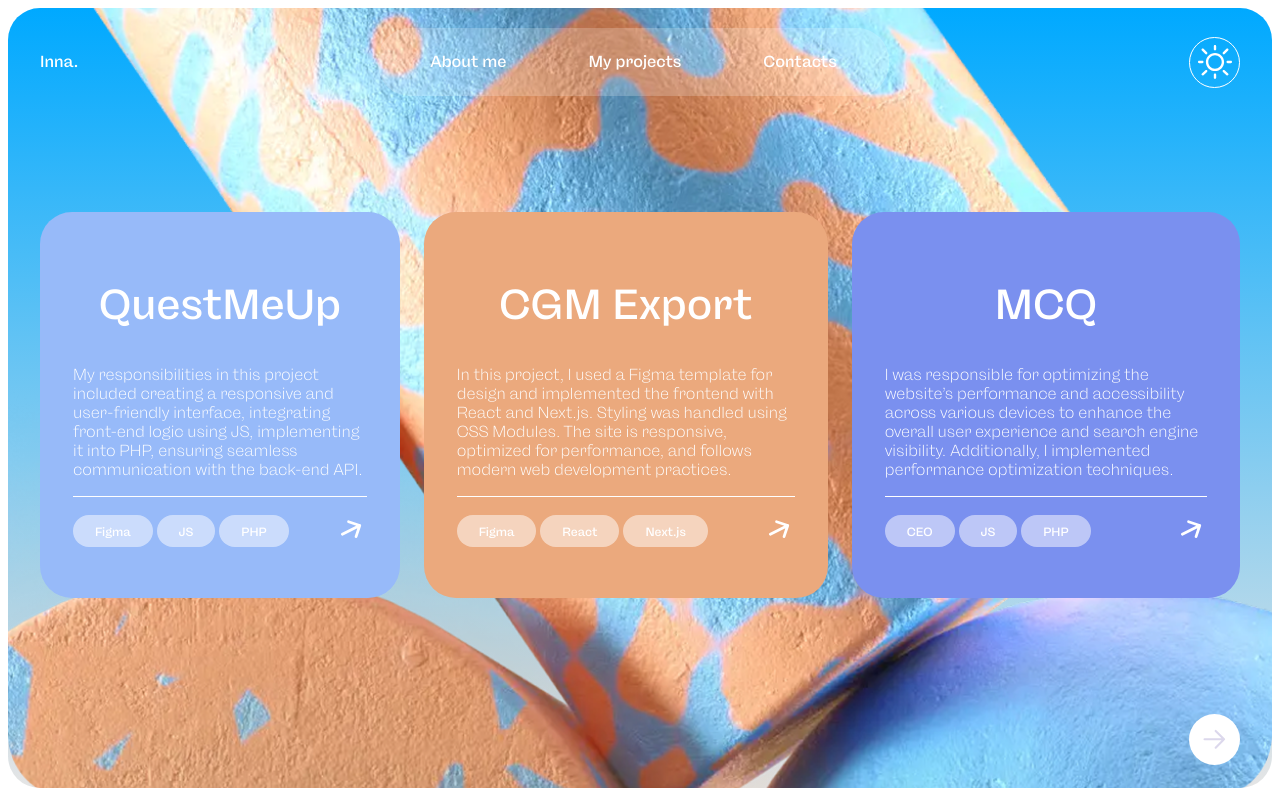
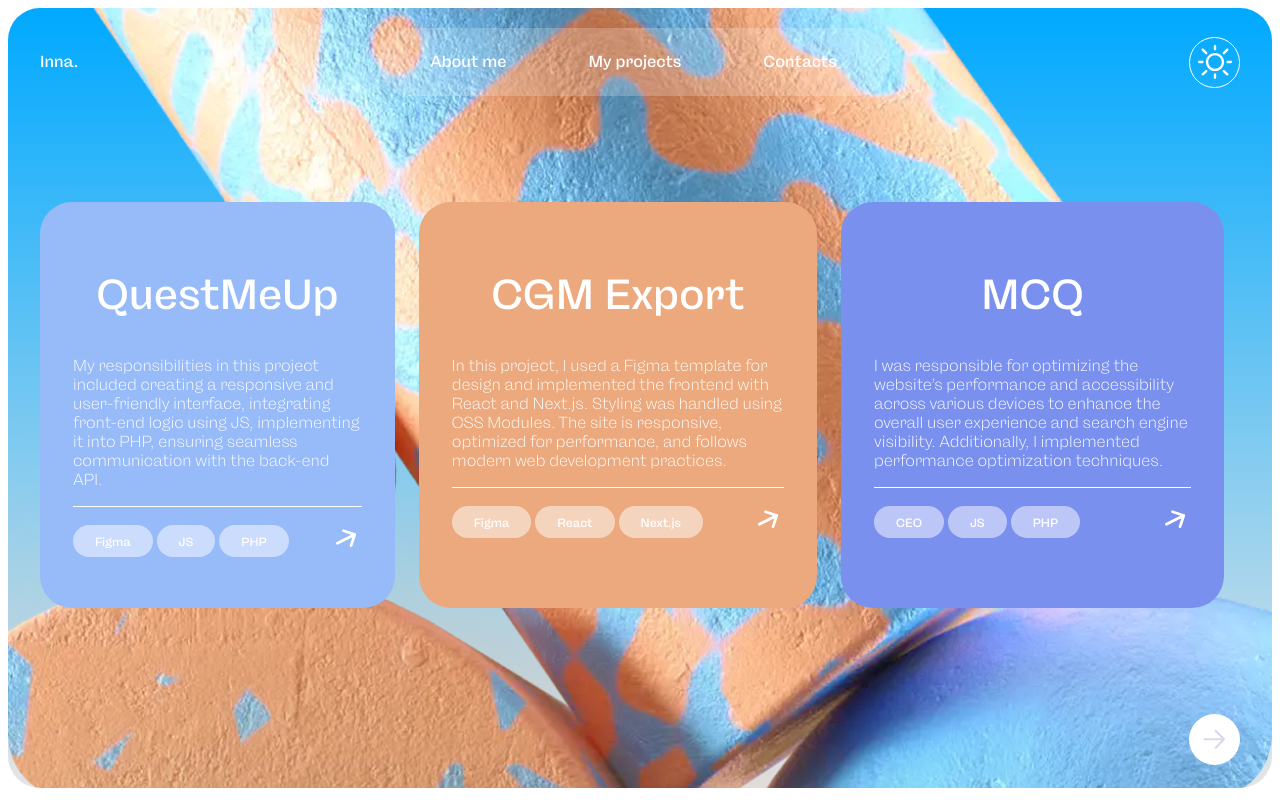
Before and after one commit to BabyDiv/my-cv, a Next.js app: page /projects in a window 1280 px wide. Built offline with nearby package versions, Linux system fonts and the light colour scheme.

Commit message:
add buttons

```diff
--- a/src/components/ProjectsContent.tsx
+++ b/src/components/ProjectsContent.tsx
@@ -44,7 +44,7 @@ export default function ProjectsContent() {
           </svg>
         </button>
       </div>
-      <ul className="projects__list flex flex-row text-[var(--color-font-primary)] pl-[0] list-none scrollbar-hide overflow-x-auto snap-x snap-mandatory gap-[20px]" ref={listRef}>
+      <ul className="projects__list flex flex-row text-[var(--color-font-primary)] pl-[0] pr-[16px] list-none scrollbar-hide overflow-x-auto snap-x snap-mandatory gap-[20px]" ref={listRef}>
         <li className="bg-[#97BAF9] p-[33px] rounded-[32px] min-w-[80%] snap-start">
           <article className="projects__item">
             <h2 className="projects__title font-[400] text-center">
```
